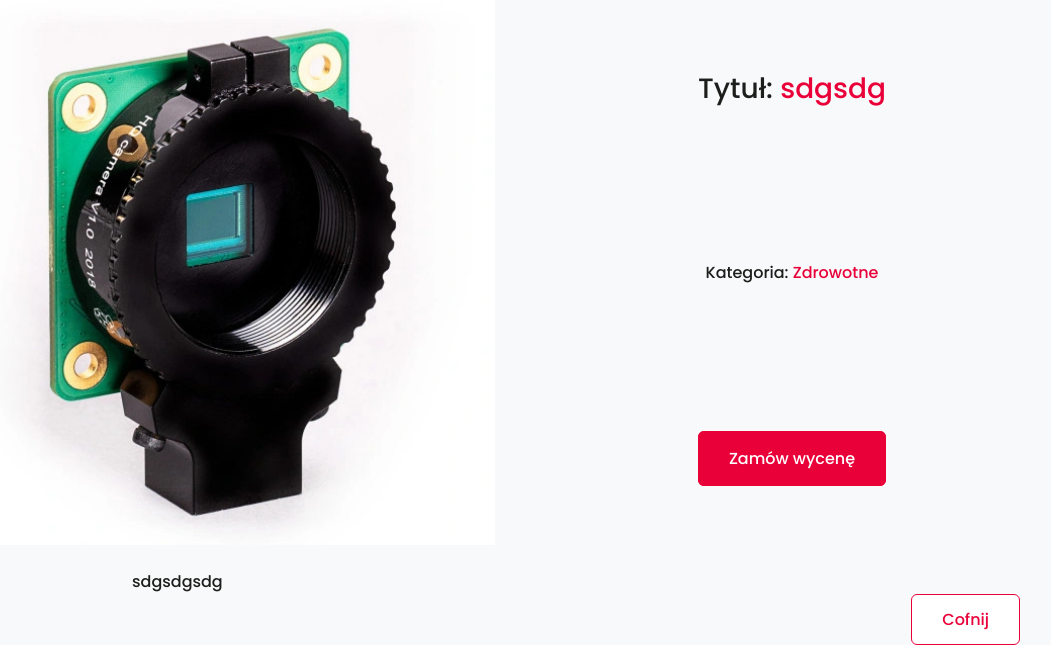
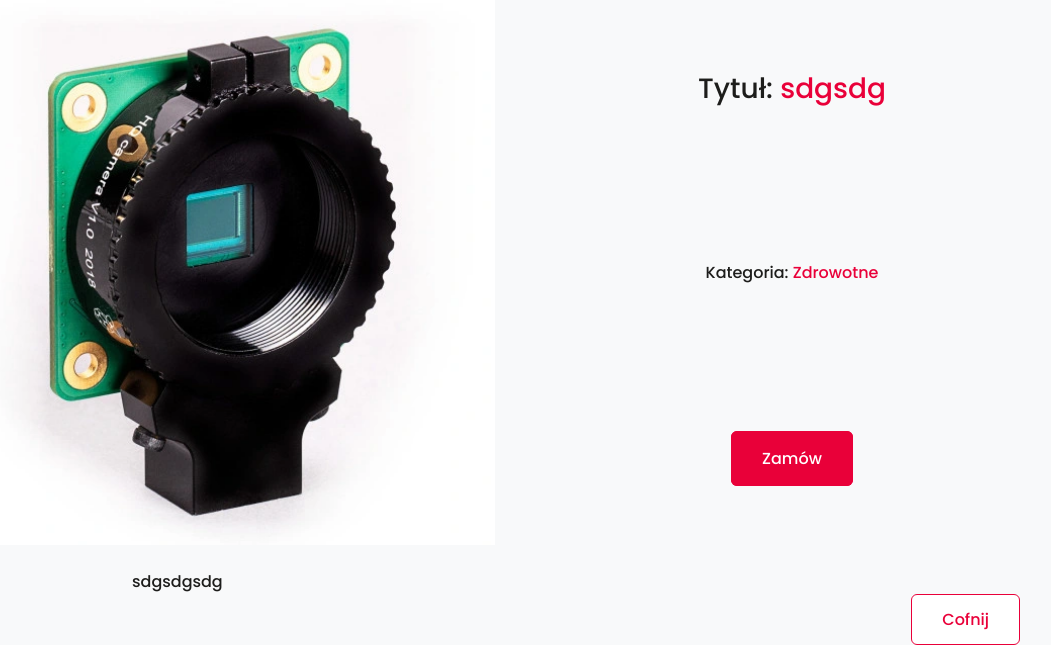
Before and after one commit to kewdrgas/UbezpieczalniaPSI, a Django app: page /ubezpieczenie/3/ in a window 1280 px wide. Shown: the part 315-960 px from the top of the page, without its empty margins (133-1184 px from the left). Run offline with Django 3.2, Linux system fonts and the light colour scheme; data comes from the database, SQL or seed files in the repository.

Commit message:
small fix

```diff
--- a/templates/ubezpieczenie.html
+++ b/templates/ubezpieczenie.html
@@ -28,7 +28,7 @@
               <h3 class="ubezpieczenie__heading">Tytuł: <span>{{ubezpieczenie.tytul}}</span></h3>
               <p class="ubezpieczenie__category">Kategoria: <span>{{ubezpieczenie.kategoria}}</span></p>
               <div class="ubezpieczenie__CTA">
-                              <a href="" class="button button__red">Zamów wycenę</a>
+                              <a href="" class="button button__red">Zamów</a>
               </div>
             </div>
             </div>
```
